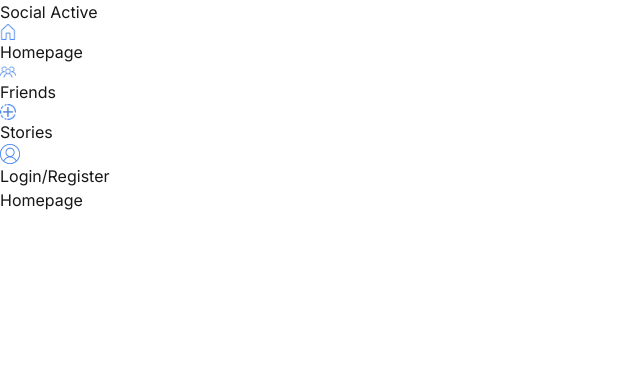
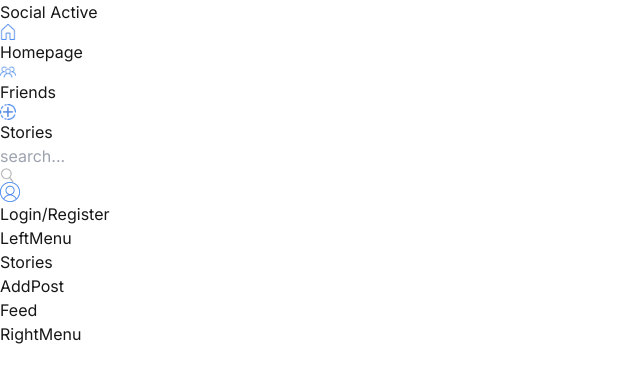
Before and after one commit to mihbivol/next-social-app, a Next.js app: page / in a window 1280 px wide. Shown: the top 382 px of the page, without its empty margins (0-640 px from the left). Built offline with nearby package versions, Linux system fonts and the light colour scheme; no server answers.

Commit message:
Homepage Components

```diff
--- a/src/app/page.tsx
+++ b/src/app/page.tsx
@@ -1,8 +1,27 @@
+import AddPost from '@/components/AddPost'
+import Feed from '@/components/Feed'
+import LeftMenu from '@/components/LeftMenu'
+import RightMenu from '@/components/RightMenu'
+import Stories from '@/components/Stories'
 import React from 'react'
 
 function Homepage() {
   return (
-    <div>Homepage</div>
+    <div className="flex gap-6">
+      <div className="hidden xl:block w-[20%]">
+        <LeftMenu/>
+      </div>
+      <div className="w-full lg:w-[70%] xl:w-[50%]">
+        <div className="flex flex-col gap-6">
+          <Stories/>
+          <AddPost/>
+          <Feed/>
+        </div>
+      </div>
+      <div className="hidden lg:block w-[30%]">
+        <RightMenu/>
+      </div>
+    </div>
   )
 }
 
--- /dev/null
+++ b/src/components/AddPost.tsx
@@ -0,0 +1,9 @@
+import React from 'react'
+
+function AddPost() {
+  return (
+    <div>AddPost</div>
+  )
+}
+
+export default AddPost
--- /dev/null
+++ b/src/components/Feed.tsx
@@ -0,0 +1,9 @@
+import React from 'react'
+
+function Feed() {
+  return (
+    <div>Feed</div>
+  )
+}
+
+export default Feed
--- /dev/null
+++ b/src/components/LeftMenu.tsx
@@ -0,0 +1,9 @@
+import React from 'react'
+
+function LeftMenu() {
+  return (
+    <div>LeftMenu</div>
+  )
+}
+
+export default LeftMenu
--- a/src/components/Navbar.tsx
+++ b/src/components/Navbar.tsx
@@ -10,7 +10,7 @@ function Navbar() {
         <div className="md:hidden lg:block w-[20%]">
             <Link href={"/"} className="font-bold text-xl text-blue-600">Social Active</Link>
         </div>
-        <div className="hidden md:flex w-[50%] text-sm items-center justify-between">
+        <div className="hidden md:flex w-[50%] gap-2 text-sm items-center justify-between">
         <div className="flex gap-6 text-gray-600">
           <Link href="/" className="flex items-center gap-2">
             <Image
@@ -42,6 +42,10 @@ function Navbar() {
             />
             <span>Stories</span>
           </Link>
+        </div>
+        <div className='hidden xl:flex p-2 bg-slate-100 items-center rounded-xl'>
+          <input type="text" placeholder="search..." className="bg-transparent outline-none"/>
+          <Image src="/search.png" alt="" width={14} height={14}/>
         </div>
         </div>
         <div className="w-[30%] flex items-center gap-4 xl:gap-8 justify-end">
--- /dev/null
+++ b/src/components/RightMenu.tsx
@@ -0,0 +1,9 @@
+import React from 'react'
+
+function RightMenu() {
+  return (
+    <div>RightMenu</div>
+  )
+}
+
+export default RightMenu
--- /dev/null
+++ b/src/components/Stories.tsx
@@ -0,0 +1,9 @@
+import React from 'react'
+
+function Stories() {
+  return (
+    <div>Stories</div>
+  )
+}
+
+export default Stories
```
